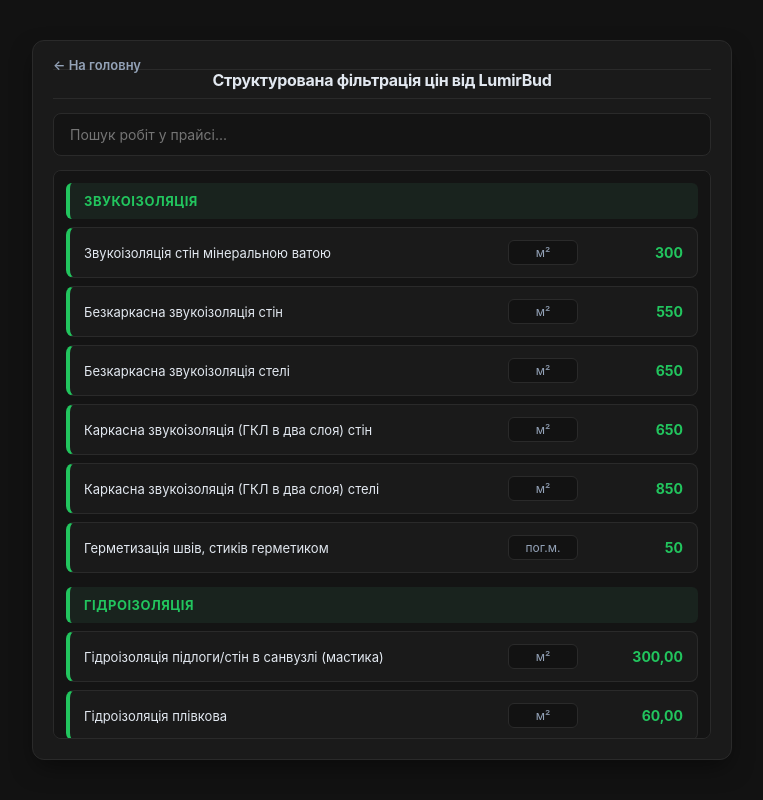
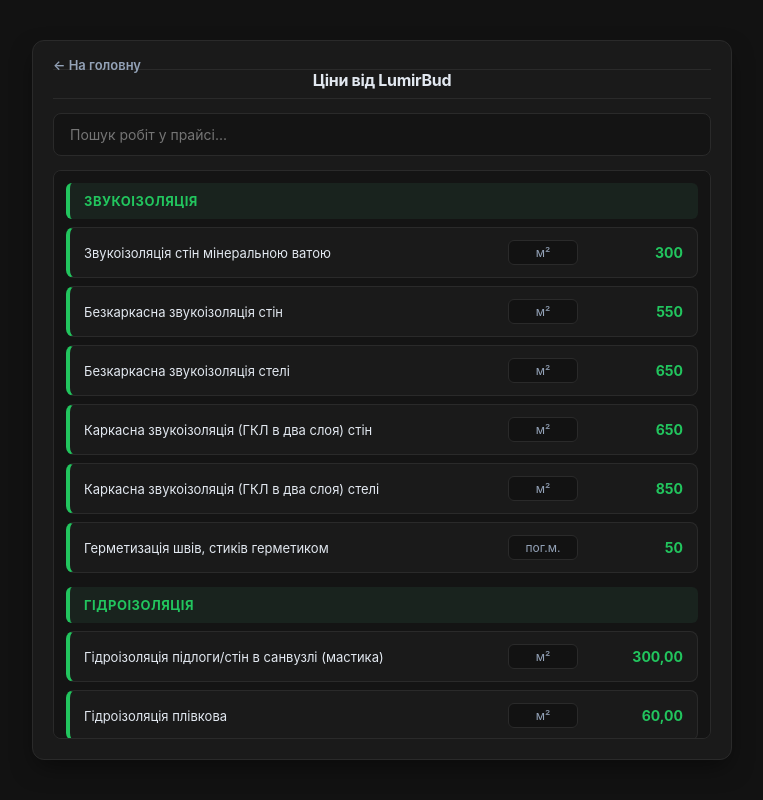
Before and after one commit to katty1991ss23-web/lumerbud, a plain HTML site: page price.html in a window 1280 px wide. Shown: the whole page, without its empty margins (258-1021 px from the left). Drawn offline with Linux system fonts and the light colour scheme.

Commit message:
Update price.html

```diff
--- a/price.html
+++ b/price.html
@@ -14,7 +14,7 @@
     <a href="index.html" class="back-btn">← На головну</a>
 
 </div>
-        <h2>Структурована фільтрація цін від LumirBud</h2>
+        <h2>       Ціни від LumirBud</h2>
     </div>
 
     <div class="search-container">
```
